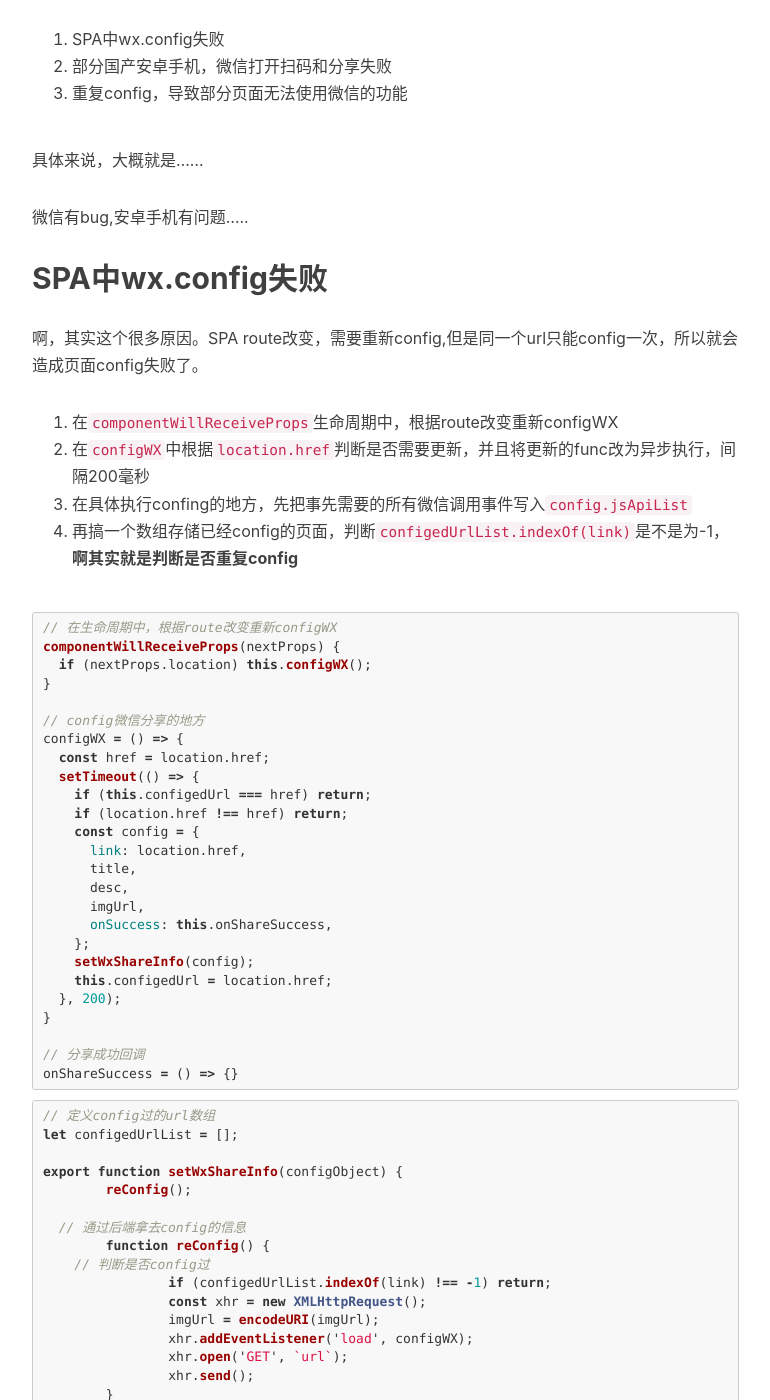
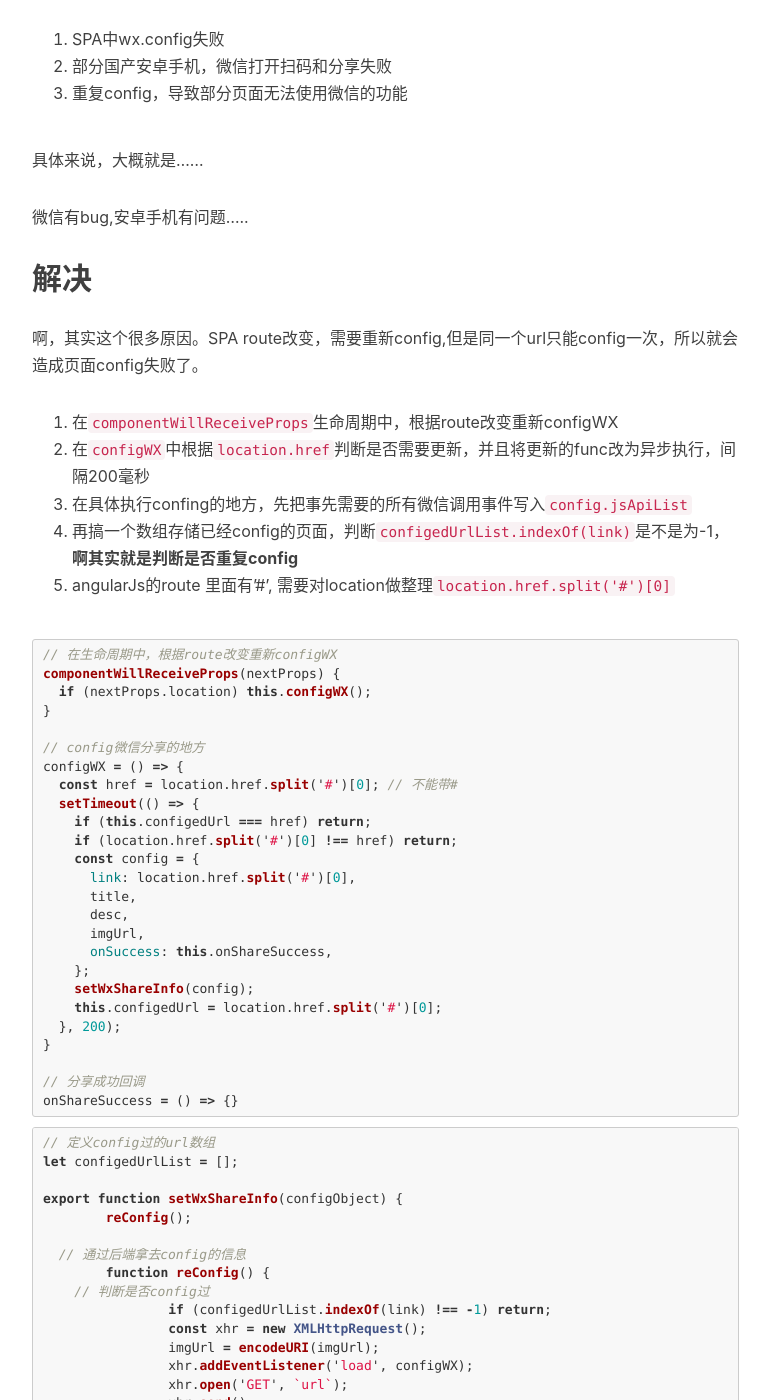
Before and after one commit to DimaLiLongJi/My-Blog, a Jekyll site: the page built from _posts/2018-03-29-react-wechat-jssdk.markdown, in a window 1280 px wide and 1400 px high, scrolled down 758 px. Shown: the whole window, without its empty margins (233-1003 px from the left). Built offline with Jekyll 4.4.1, drawn with Linux system fonts in a browser that asks for light colours; nearby versions of some CDN libraries; comment, search, counter and statistics services are not loaded.

Commit message:
change 2018-03-29T

````diff
--- a/_posts/2018-03-29-react-wechat-jssdk.markdown
+++ b/_posts/2018-03-29-react-wechat-jssdk.markdown
@@ -26,7 +26,7 @@
 微信有bug,安卓手机有问题.....
 
 
-## SPA中wx.config失败
+## 解决
 
 啊，其实这个很多原因。SPA route改变，需要重新config,但是同一个url只能config一次，所以就会造成页面config失败了。
 
@@ -34,6 +34,7 @@
 2. 在`configWX`中根据`location.href`判断是否需要更新，并且将更新的func改为异步执行，间隔200毫秒
 3. 在具体执行confing的地方，先把事先需要的所有微信调用事件写入`config.jsApiList`
 4. 再搞一个数组存储已经config的页面，判断`configedUrlList.indexOf(link)`是不是为-1，**啊其实就是判断是否重复config**
+5. angularJs的route 里面有'#', 需要对location做整理`location.href.split('#')[0]`
 
 ```javascript
 // 在生命周期中，根据route改变重新configWX
@@ -43,19 +44,19 @@
 
 // config微信分享的地方
 configWX = () => {
-  const href = location.href;
+  const href = location.href.split('#')[0]; // 不能带#
   setTimeout(() => {
     if (this.configedUrl === href) return;
-    if (location.href !== href) return;
+    if (location.href.split('#')[0] !== href) return;
     const config = {
-      link: location.href,
+      link: location.href.split('#')[0],
       title,
       desc,
       imgUrl,
       onSuccess: this.onShareSuccess,
     };
     setWxShareInfo(config);
-    this.configedUrl = location.href;
+    this.configedUrl = location.href.split('#')[0];
   }, 200);
 }
 
````
